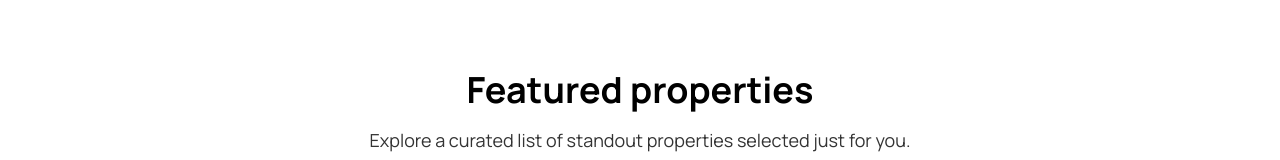
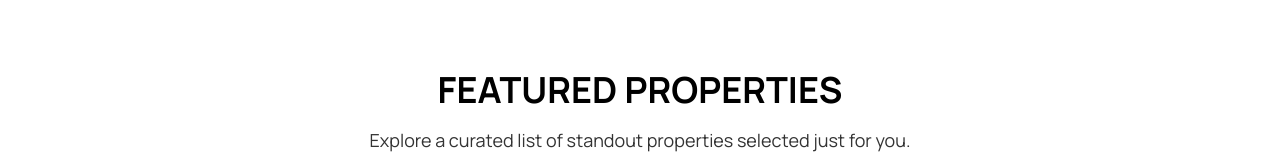
Before and after one commit to Brayzonn/realestate-platform, a React (Vite) app in the folder client/: page / in a window 1280 px wide. Shown: the part 742-902 px from the top of the page. Built offline with nearby package versions, Linux system fonts and the light colour scheme.

Commit message:
changed header to uppercase

```diff
--- a/client/src/components/layout/FeaturedListings.tsx
+++ b/client/src/components/layout/FeaturedListings.tsx
@@ -7,11 +7,11 @@ import { HomeIcon } from '@/components/icons/Index';
 const FeaturedListings = () => {
 
   return (
-    <section className="w-full flex justify-center items-center py-[10rem] md:py-[7rem]">
+    <section className="py-[10rem] md:py-[7rem]">
         <div className="max-w-7xl mx-auto px-4 sm:px-6 lg:px-8">
 
             <div className="flex flex-col justify-start items-center space-y-2 text-center mb-[5rem]">
-                <h1 className="text-3xl md:text-4xl font-bold mb-4">
+                <h1 className="text-3xl uppercase md:text-4xl font-bold mb-4">
                     Featured properties
                 </h1>
 
@@ -21,7 +21,7 @@ const FeaturedListings = () => {
             </div>
 
             <div className="grid grid-cols-1 md:grid-cols-2 lg:grid-cols-3 gap-8 mb-12">
-                {propertiesData.map((property) => (
+                {propertiesData.slice(0, 6).map((property) => (
                     <PropertyCard key={property.id} property={property} />
                 ))}
             </div>
```
